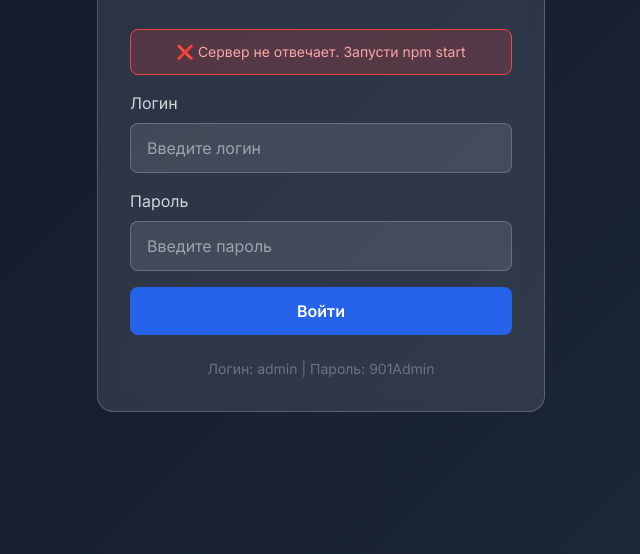
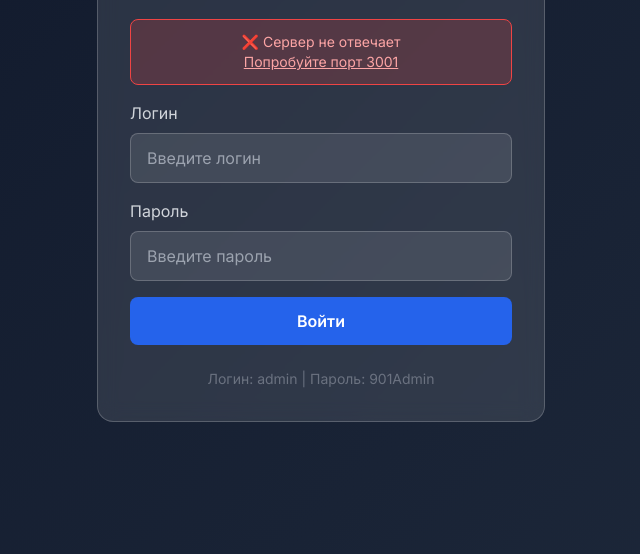
Before and after one commit to smol0901-jpg/HubPro, an Electron app: page renderer/login.html in a window 1400 px wide. Shown: the part 246-800 px from the top of the page, without its empty margins (379-1019 px from the left). Drawn offline with nearby package versions, Linux system fonts and the light colour scheme; no server answers.

Commit message:
Update login.html with port fallback link

```diff
--- a/renderer/login.html
+++ b/renderer/login.html
@@ -53,21 +53,20 @@
   </div>
 
   <script>
-    const API = '';
     const statusDiv = document.getElementById('serverStatus');
 
     // Check server on load
-    fetch('/api/check-server', { mode: 'cors' })
-      .then(r => { console.log('Response status:', r.status); return r.json(); })
+    fetch('/api/check-server')
+      .then(r => r.json())
       .then(d => {
         console.log('Server OK:', d);
         statusDiv.className = 'mb-4 p-3 rounded-lg bg-green-500/20 border border-green-500 text-green-300 text-sm text-center';
-        statusDiv.textContent = '✅ Сервер работает! Можно входить';
+        statusDiv.textContent = '✅ Сервер работает на порту ' + (d.port || '3000');
       })
       .catch(e => {
         console.error('Server error:', e);
         statusDiv.className = 'mb-4 p-3 rounded-lg bg-red-500/20 border border-red-500 text-red-300 text-sm text-center';
-        statusDiv.textContent = '❌ Сервер не отвечает. Запусти npm start';
+        statusDiv.innerHTML = '❌ Сервер не отвечает<br><a href="http://localhost:3001" class="underline">Попробуйте порт 3001</a>';
       });
 
     document.getElementById('loginForm').addEventListener('submit', async (e) => {
@@ -84,7 +83,6 @@
 
       submitBtn.disabled = true;
       submitBtn.textContent = 'Проверка...';
-      console.log('Sending login request:', login);
 
       try {
         const response = await fetch('/api/login', {
@@ -93,9 +91,7 @@
           body: JSON.stringify({ login, password })
         });
 
-        console.log('Response status:', response.status);
         const data = await response.json();
-        console.log('Response data:', data);
 
         if (data.success) {
           successDiv.textContent = '✅ Успешно! Перенаправление...';
@@ -108,8 +104,7 @@
           submitBtn.textContent = 'Войти';
         }
       } catch (error) {
-        console.error('Fetch error:', error);
-        errorDiv.textContent = '❌ Ошибка: ' + error.message;
+        errorDiv.innerHTML = '❌ Ошибка соединения<br><a href="http://localhost:3001" class="underline">Попробуйте порт 3001</a>';
         errorDiv.classList.remove('hidden');
         submitBtn.disabled = false;
         submitBtn.textContent = 'Войти';
```
